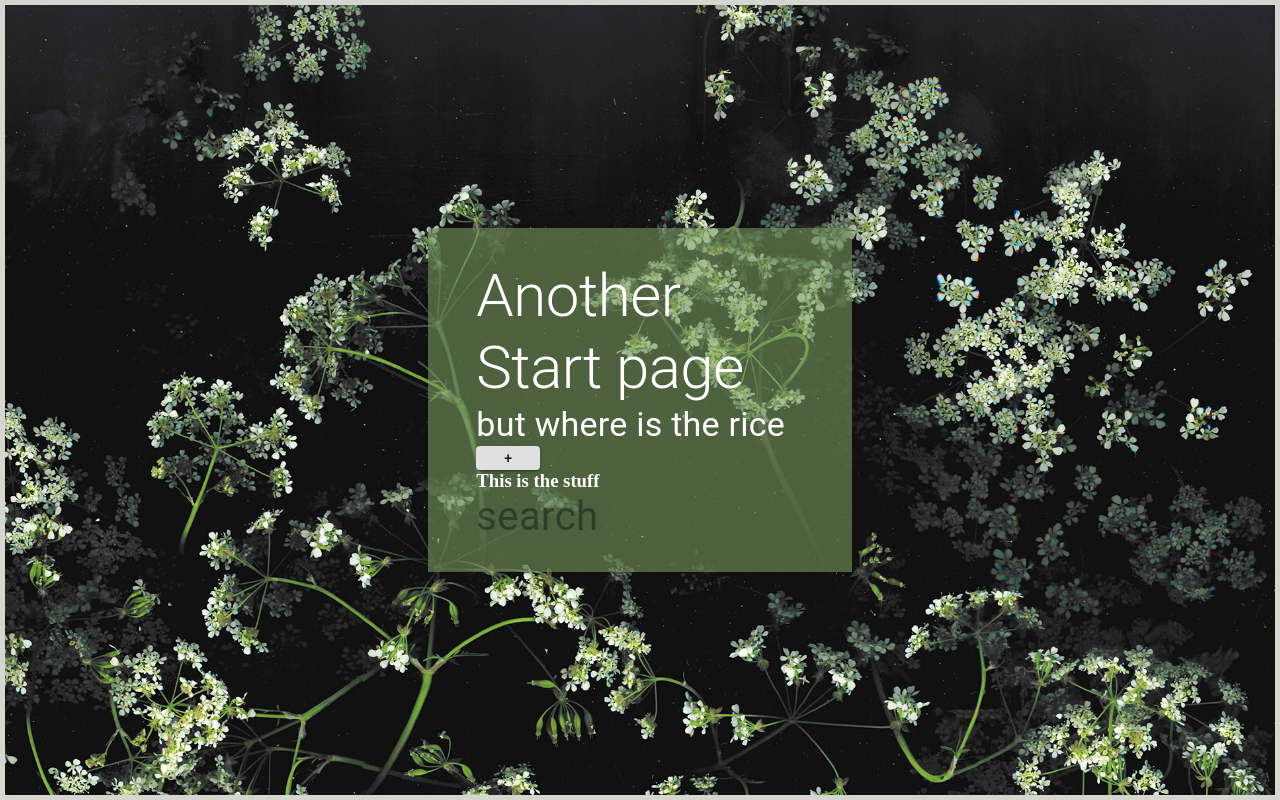
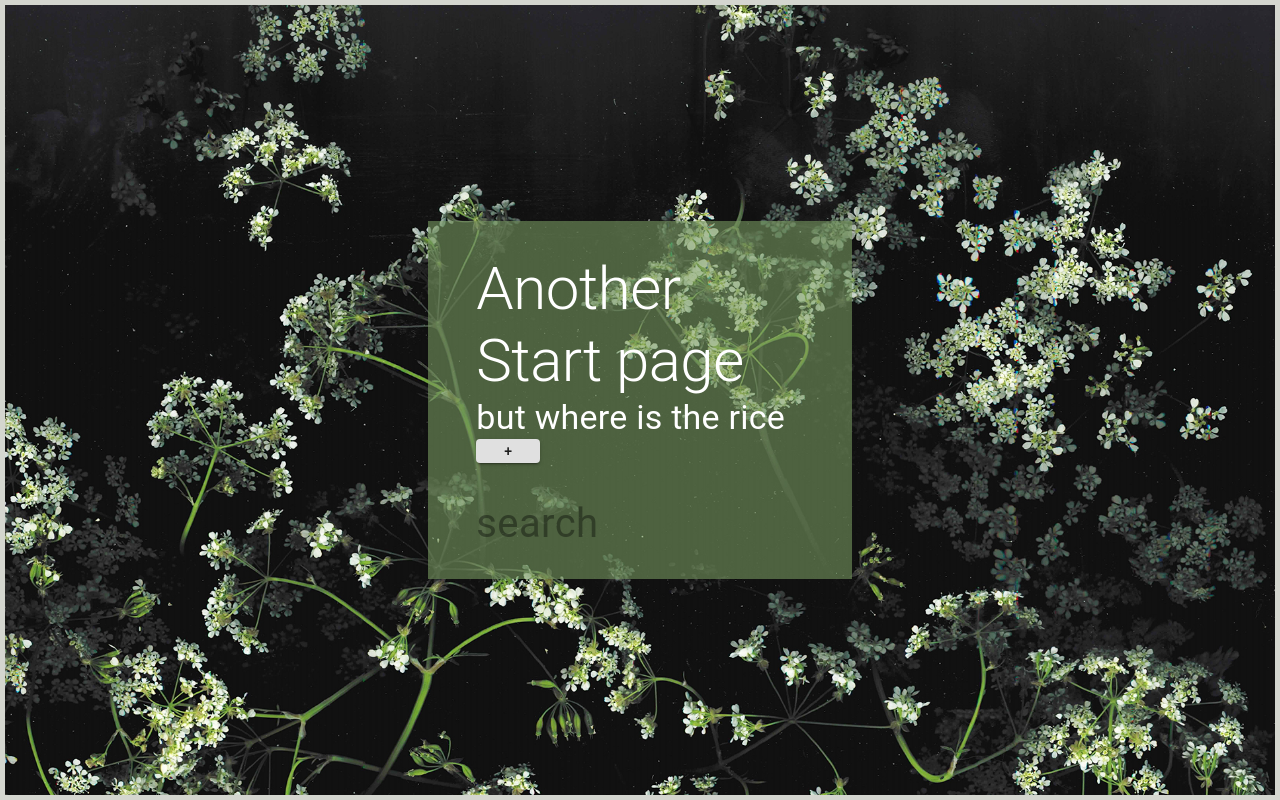
Before and after one commit to bubzling/startpage, a React (Create React App) app: page / in a window 1280 px wide. Built offline with nearby package versions, Linux system fonts and the light colour scheme.

Commit message:
redoing add to limit to 5 categories

```diff
--- a/src/app/App.jsx
+++ b/src/app/App.jsx
@@ -3,7 +3,7 @@ import PropTypes from "prop-types";
 
 import Listing from "../components/Links/Listing";
 import SearchBar from "../components/Search/SearchBar";
-import CatCreate from "../components/CatCreate/CatCreate";
+import CatAdd from '../components/CatCreate/CatAdd';
 
 import useStyles from "./App.style";
 
@@ -27,10 +27,8 @@ const App = (props) => {
         <Typography variant='h4'>but where is the rice</Typography>
 
         {/* add new category */}
-        <Button variant='contained' onClick={toggleCatDialog}>
-          +
-        </Button>
-        <CatCreate open={catDialog} addCat={categoryOp.addCat} />
+        <CatAdd catDialog={catDialog} toggleCatDialog={toggleCatDialog} addCat={categoryOp.addCat}/>
+
 
         {/* all links stuff */}
         <Listing list={list} deleteCat={categoryOp.deleteCat} linkOp={linkOp} />
--- /dev/null
+++ b/src/components/CatCreate/CatAdd.jsx
@@ -0,0 +1,21 @@
+import React from "react";
+import PropTypes from "prop-types";
+
+import { Button } from '@material-ui/core'
+import CatInput from "./CatInput"
+
+const CatAdd = (props) => {
+  const { catDialog, addCat, toggleCatDialog } = props;
+  return (
+    <div>
+      <Button variant='contained' onClick={toggleCatDialog}>
+        +
+      </Button>
+      <CatInput open={catDialog} addCat={addCat} />
+    </div>
+  );
+};
+
+CatAdd.propTypes = {};
+
+export default CatAdd;
--- a/src/components/Links/Listing.jsx
+++ b/src/components/Links/Listing.jsx
@@ -7,7 +7,7 @@ import LinkCard from "../linkCard/LinkCard";
 */
 
 const Listing = (props) => {
-  const { list, addLink, deleteCat, updateLink, deleteLink } = props;
+  const { list, deleteCat, linkOp } = props;
 
   // render each card
   const renderCard = () =>
@@ -16,16 +16,13 @@ const Listing = (props) => {
         key={i}
         id={i}
         data={data}
-        addLink={addLink}
-        deleteCat={deleteCat}
-        updateLink={updateLink}
-        deleteLink={deleteLink}
+        deleteCat={deleteCat} linkOp={linkOp}
       />
     ));
 
   return (
     <div>
-      <h3>This is the stuff</h3>
+      <br /> <br />
       {renderCard()}
     </div>
   );
--- a/src/components/linkCard/LinkCard.jsx
+++ b/src/components/linkCard/LinkCard.jsx
@@ -5,8 +5,8 @@ import React, { useState } from 'react'
 // render eacj categpry
 const LinkCard = (props) => {
     const {
-        data, id, addLink, deleteCat,
-        updateLink, deleteLink
+        data, id, deleteCat,
+        linkOp
     } = props;
 
     const [text, setText] = useState("");
@@ -28,7 +28,7 @@ const LinkCard = (props) => {
                 <TextField onChange={onChangeText} value={text} placeholder="text" />
                 <TextField onChange={onChangeUrl} value={url} placeholder="url" />
                 <Button onClick={() => {
-                    addLink(id, text, url);
+                    linkOp.addLink(id, text, url);
                     setText(""); setUrl("");
                     toggleEdit(!editMode);
                 }} >Add New Link</Button>
@@ -61,7 +61,7 @@ const LinkCard = (props) => {
                 {data.links.map((e, i) =>
                     <RenderLink key={i} linkID={i} catID={id} link={e} editMode={editMode}
                         toggleEdit={toggleEdit}
-                        deleteLink={deleteLink} updateLink={updateLink} />)}
+                        deleteLink={linkOp.deleteLink} updateLink={linkOp.updateLink} />)}
             </ul>
         </div>
     )
```
Also changed, not shown: src/components/CatCreate/CatInput.jsx (renamed from src/components/CatCreate/CatCreate.jsx).
